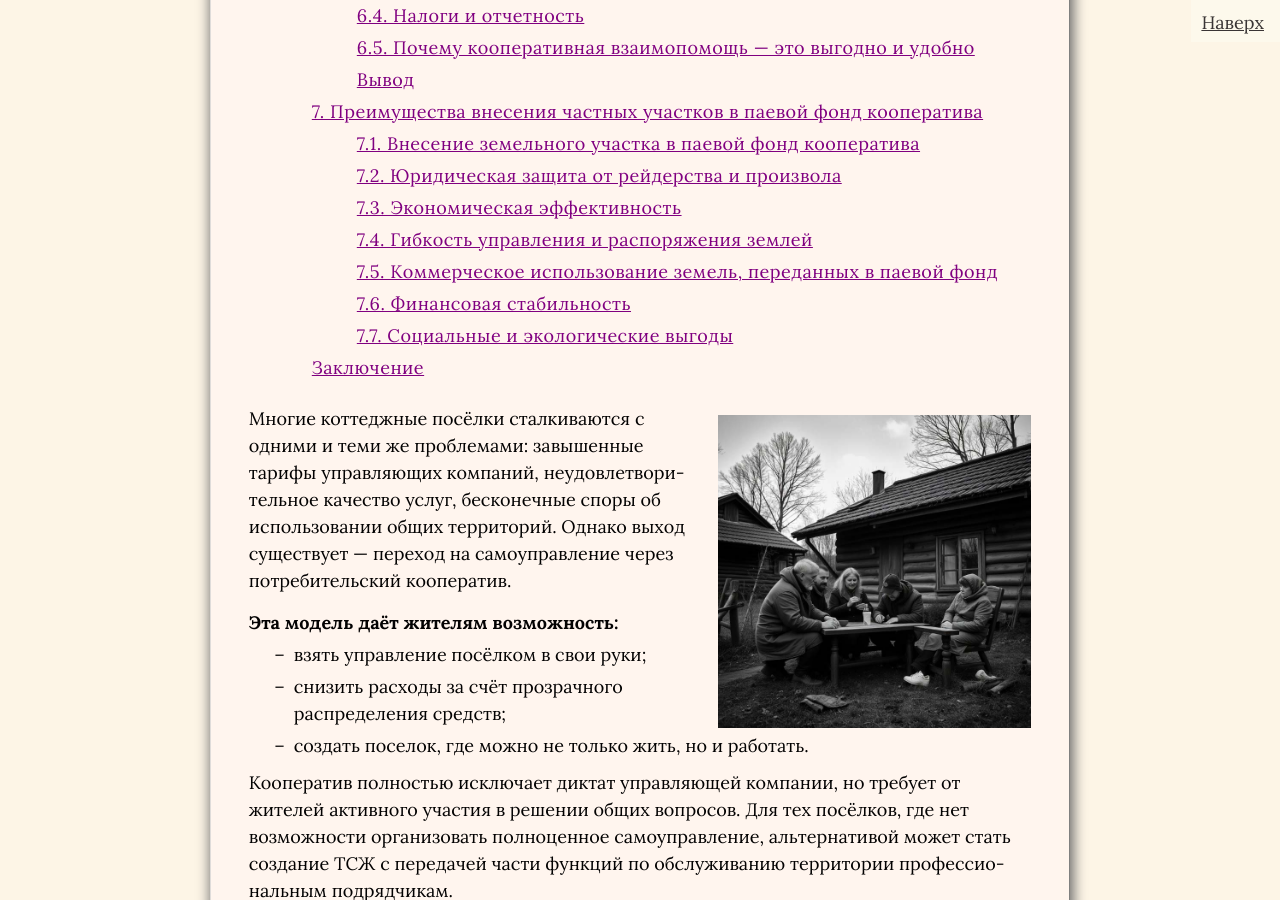
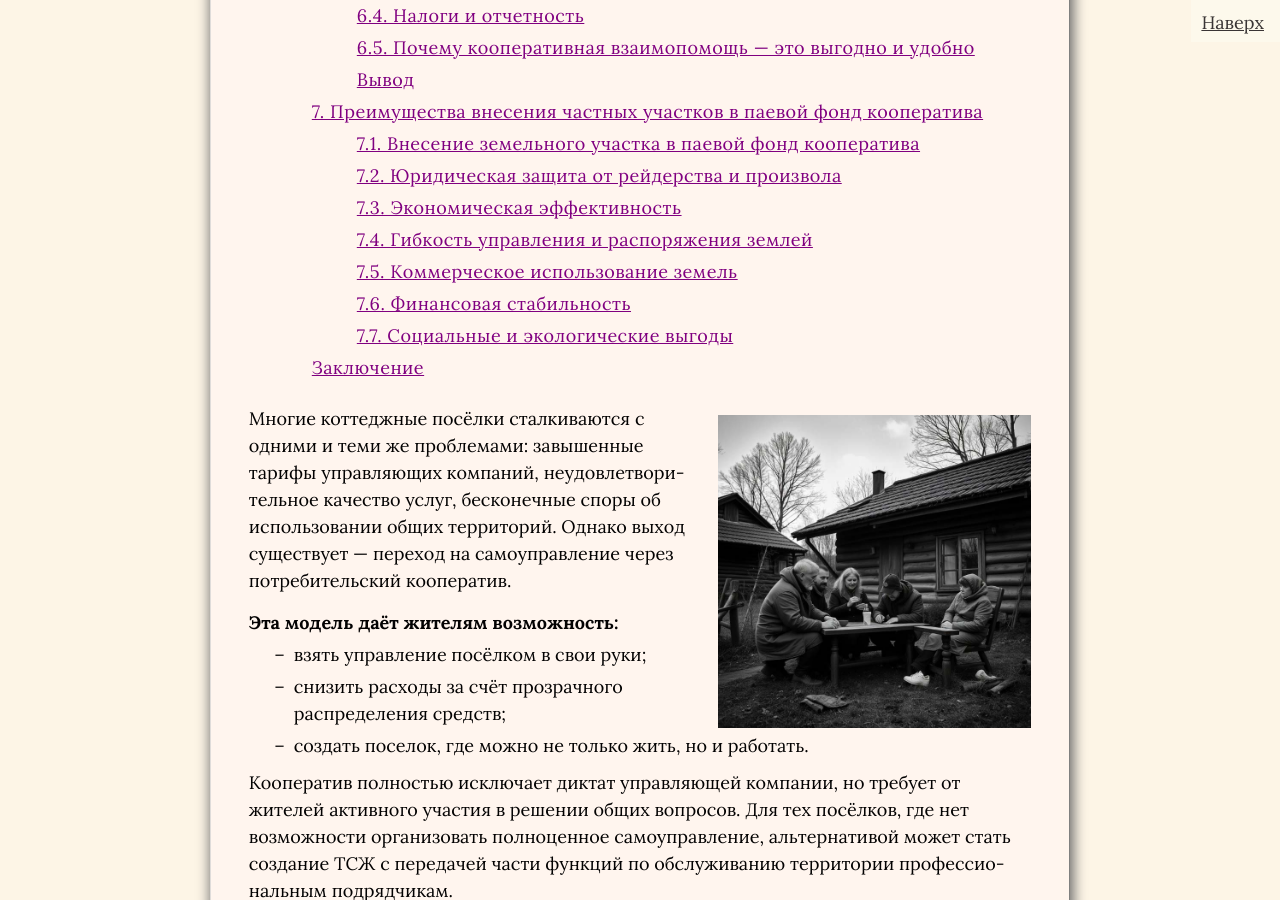
Before and after one commit to SergSi/land-use-art, a Jekyll site: the page built from _posts/2025-05-11-kpk.md, in a window 1280 px wide and 900 px high, scrolled down 1484 px. Built offline with Jekyll 4.4.1, drawn with Linux system fonts in a browser that asks for light colours; some web fonts are replaced; some of the changed text lies outside the part shown.

Commit message:
Update 2025-05-11-kpk.md

```diff
--- a/_posts/2025-05-11-kpk.md
+++ b/_posts/2025-05-11-kpk.md
@@ -814,7 +814,7 @@ align: right
 
 
 
-### 7.5. Коммерческое использование земель, переданных в паевой фонд
+### 7.5. Коммерческое использование земель
 
 Кооператив вправе использовать землю для предпринимательской деятельности, если это соответствует уставным целям (ст. 5):
 
```
